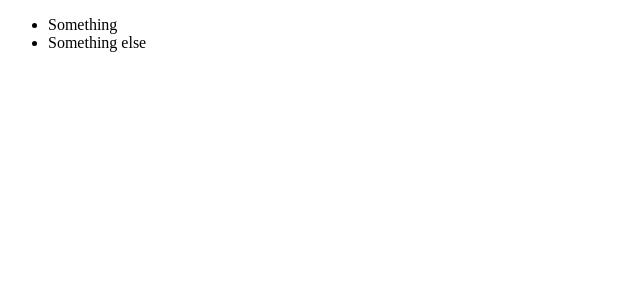
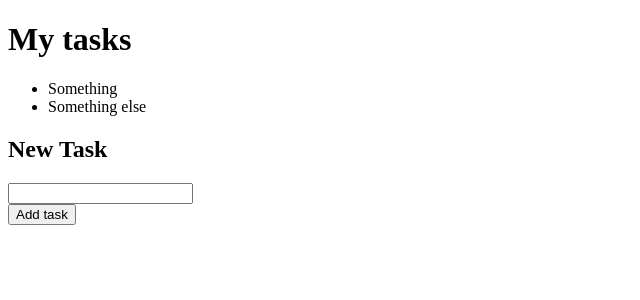
Before and after one commit to mubu0020/pg6301-excersize5, a React (Vite) app: page / in a window 1280 px wide. Shown: the top 300 px of the page, without its empty margins (0-640 px from the left). Built offline with nearby package versions, Linux system fonts and the light colour scheme.

Commit message:
Lagt til ny innput for task

```diff
--- /dev/null
+++ b/src/Application.tsx
@@ -0,0 +1,26 @@
+import React, { useState } from "react";
+
+export function Application() {
+  const [tasks, setTasks] = useState([
+    { description: "Something" },
+    { description: "Something else" },
+  ]);
+
+  return (
+    <>
+      <h1>My tasks</h1>
+      <ul>
+        {tasks.map((t) => (
+          <li>{t.description}</li>
+        ))}
+      </ul>
+      <h2>New Task</h2>
+      <form>
+        <div>
+          <input type="tex" />
+        </div>
+        <button>Add task</button>
+      </form>
+    </>
+  );
+}
--- a/src/main.tsx
+++ b/src/main.tsx
@@ -1,19 +1,5 @@
 import { createRoot } from "react-dom/client";
-import React, { useState } from "react";
-
-function Application() {
-  const [tasks, setTasks] = useState([
-    { description: "Something" },
-    { description: "Something else" },
-  ]);
-
-  return (
-    <ul>
-      {tasks.map((t) => (
-        <li>{t.description}</li>
-      ))}
-    </ul>
-  );
-}
+import React from "react";
+import { Application } from "./Application.js";
 
 createRoot(document.getElementById("app")!).render(<Application />);
```
